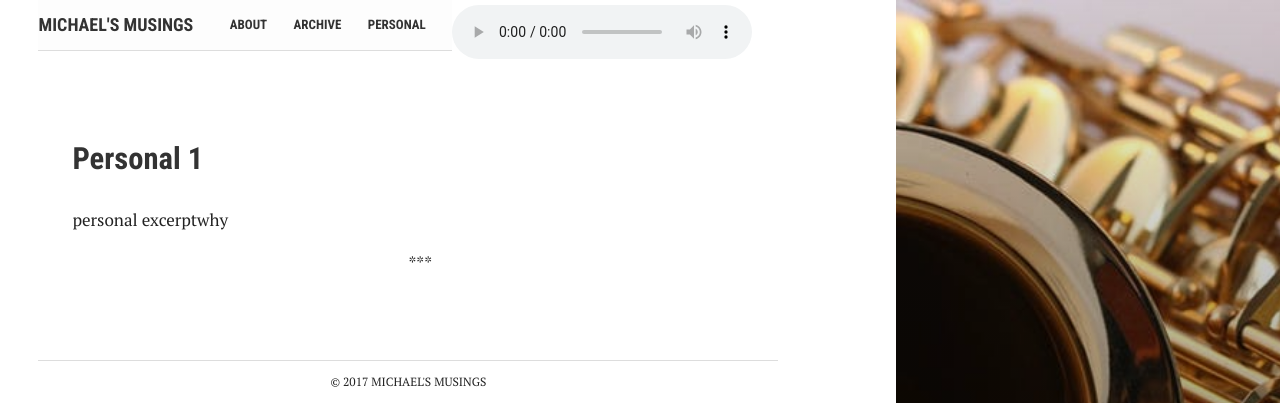
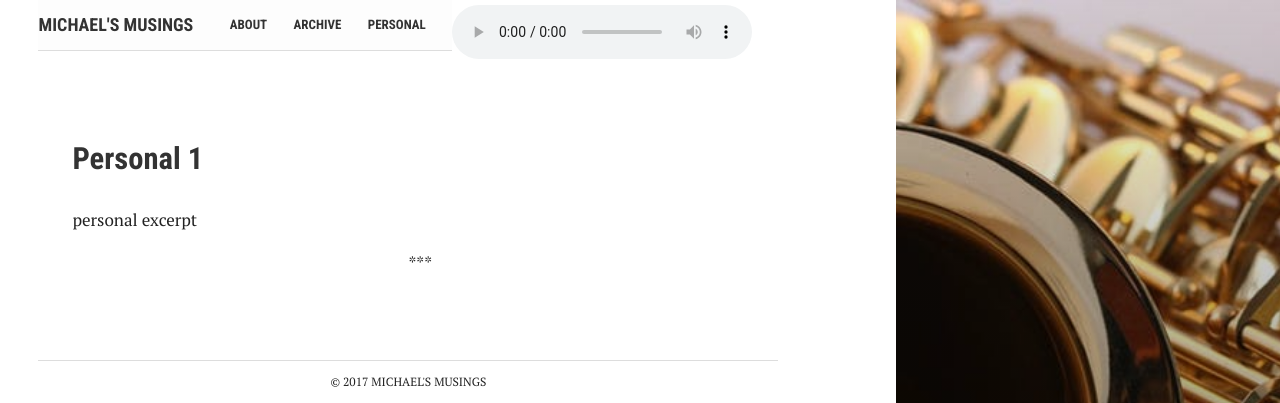
Before and after one commit to moke8198/moke8198.github.io, a Jekyll site: the page built from personal.md, in a window 1280 px wide. Shown: the top 403 px of the page. Built offline with Jekyll 4.4.1, drawn with Linux system fonts in a browser that asks for light colours.

Commit message:
Update personal.md

```diff
--- a/personal.md
+++ b/personal.md
@@ -11,7 +11,7 @@ active: personal
   {% if post.type == 'short' %}
 <article class="index-page">
   <h2><a href="{{ post.url }}">{{ post.title }}</a></h2>
-  {{ post.excerpt }}why
+  {{ post.excerpt }}
 </article>
   {% endif %}
 {% endfor %}
```
